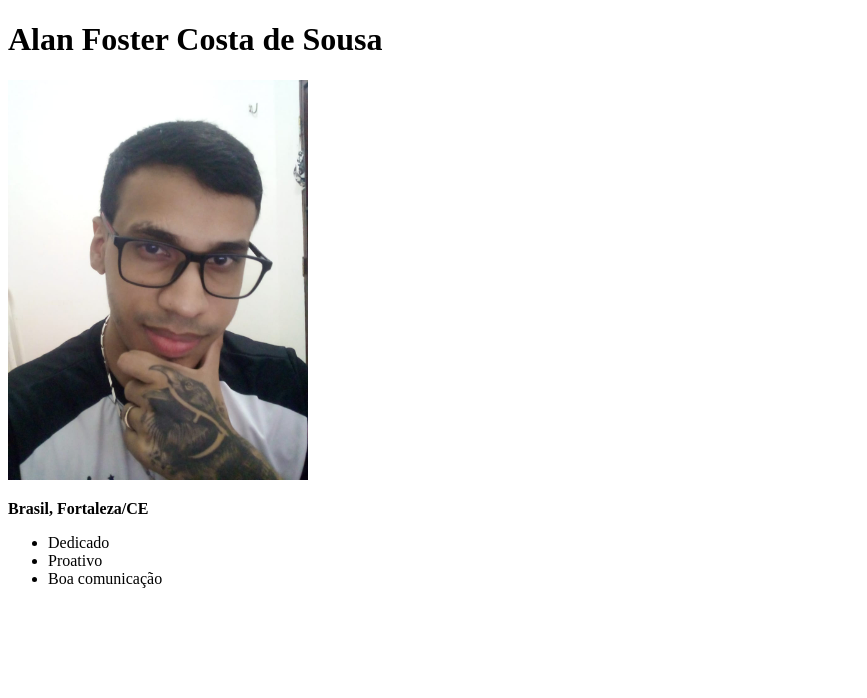
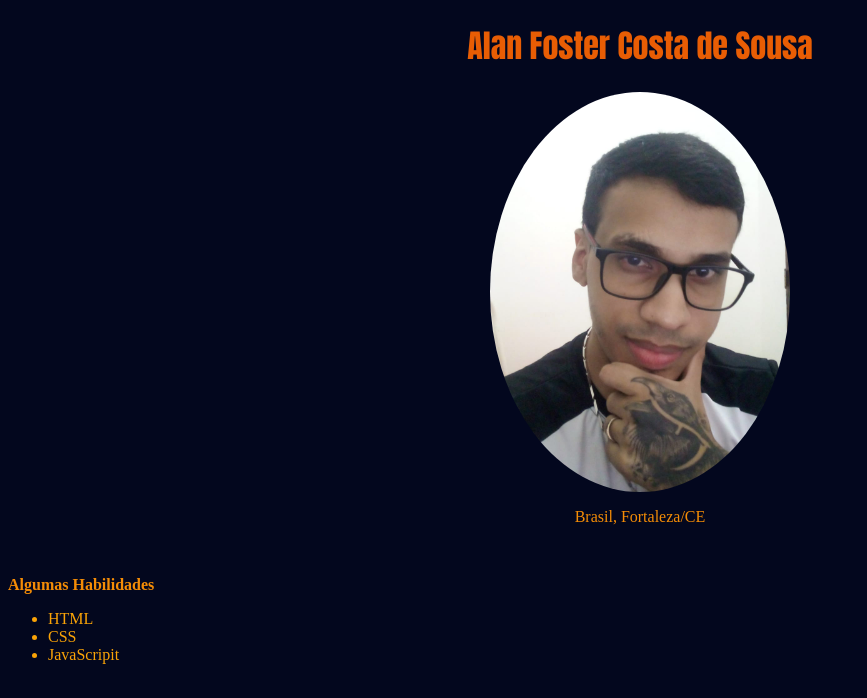
Before and after one commit to Foster-Alan/Foster-Alan.github.io, a plain HTML site: page index.html in a window 1280 px wide. Shown: the whole page, without its empty margins (0-867 px from the left). Drawn offline with Linux system fonts and the light colour scheme.

Commit message:
começo do css no portifolio

```diff
--- a/index.html
+++ b/index.html
@@ -1,17 +1,56 @@
 <!DOCTYPE html>
-<html lang="en">
+<html lang="pt-br">
 <head>
     <meta charset="UTF-8">
     <title>Portifolio Foster</title>
+
+    <Style>
+        h1 {
+            font-family: Impact, Haettenschweiler, 'Arial Narrow Bold', sans-serif;
+            color: #E85D04;
+            text-align: center;
+        }
+        ul {
+            color: #FAA307;
+        }
+        body {
+            font-family: 'Times New Roman', Times, serif;
+            background-color:#03071E;
+        }
+        p {
+            color: #F48C06;
+        }
+        .cor-1 {
+            color: #FAA307
+        }
+        .centralizar-texto {
+            text-align: center;
+
+
+        }
+        .borda {
+            text-align: center;
+            border-radius: 50%;
+            display: block;
+            margin-left: auto;
+            margin-right: auto;
+        }
+        .
+
+
+
+    </Style>
 </head>
+
 <body>
     <h1>Alan Foster Costa de Sousa</h1>
-    <img src="alan2.jpeg" width="300px" alt="Foto Alan">
-    <p><strong>Brasil, Fortaleza/CE</strong></p>
-    <ul>
-        <li>Dedicado</li>
-        <li>Proativo</li>
-        <li>Boa comunicação</li>
+    <img class="borda" src="alan2.jpeg" width="300px" alt="Foto Alan">
+    <p class="centralizar-texto">Brasil, Fortaleza/CE</p> <br>
+    <p><strong>Algumas Habilidades</strong></p>
+    <ul class="cor-1">
+        <li>HTML</li>
+        <li>CSS</li>
+        <li>JavaScripit</li>
     </ul>
 
 </body>
```
